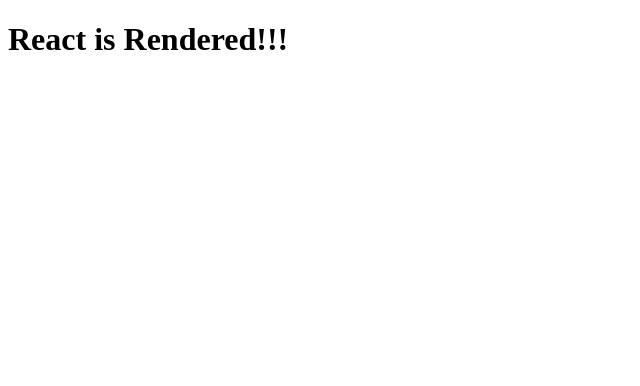
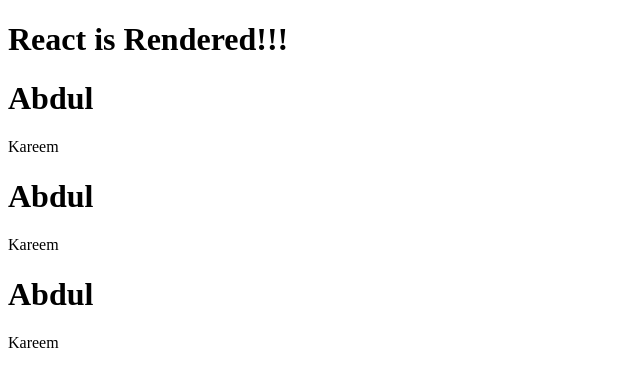
Before and after one commit to asabdulkareem/BasicReactAppAndrie, a plain HTML site: page src/index.html in a window 1280 px wide. Shown: the whole page, without its empty margins (0-640 px from the left). Drawn offline with Linux system fonts and the light colour scheme.

Commit message:
Adding Person commponent

```diff
--- a/src/index.html
+++ b/src/index.html
@@ -10,8 +10,19 @@
     <script src="../react/react.development.js"></script>
     <script src="../react/react-dom.development.js"></script>
     <script>
+        const person =  () => {
+            return React.createElement('div', {}, [
+                React.createElement('h1', {}, "Abdul"),
+                React.createElement('p', {}, "Kareem"),
+            ])
+        }
         const App = () => {
-            return React.createElement('div', {}, React.createElement('h1', {}, 'React is Rendered!!!'));
+            return React.createElement('div', {}, [
+                React.createElement('h1', {}, 'React is Rendered!!!'),
+                React.createElement(person),
+                React.createElement(person),
+                React.createElement(person)
+            ]);
         };
         ReactDOM.render(React.createElement(App), document.getElementById('root'));
     </script>
```
